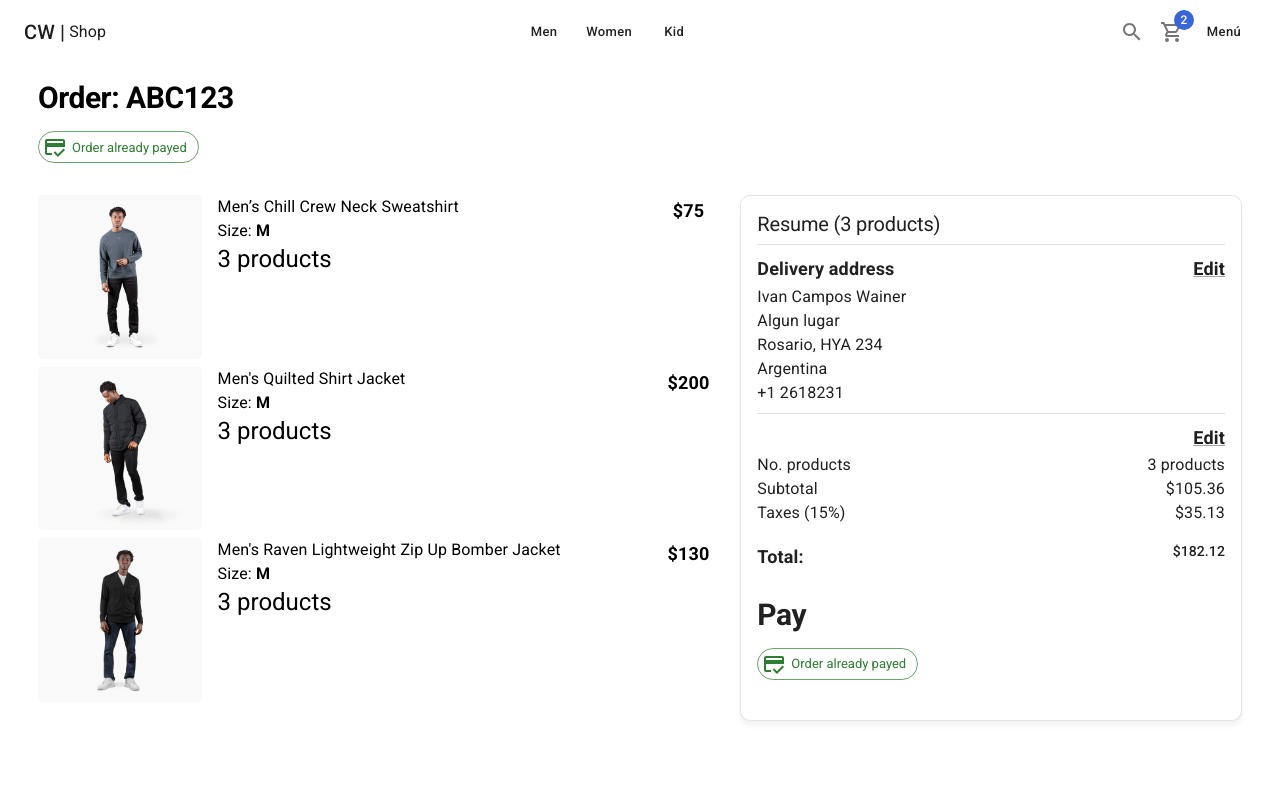
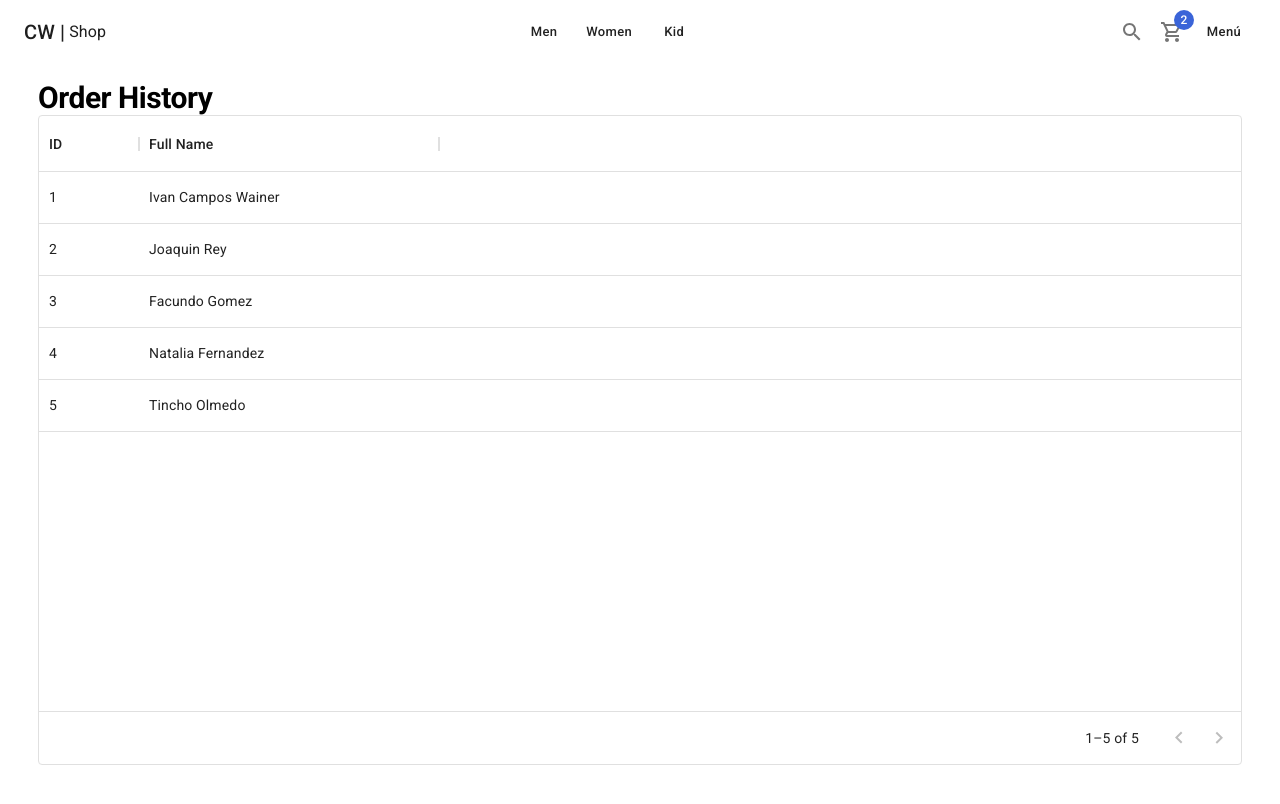
Before and after one commit to Ivowainer/cw-shop, a Next.js app: page /orders/history in a window 1280 px wide. Shown: the top 804 px of the page. Built offline with nearby package versions, Linux system fonts and the light colour scheme.

Commit message:
Order History

```diff
--- a/package.json
+++ b/package.json
@@ -14,6 +14,7 @@
     "@fontsource/roboto": "^4.5.8",
     "@mui/icons-material": "^5.10.6",
     "@mui/material": "^5.10.7",
+    "@mui/x-data-grid": "^5.17.6",
     "next": "12.3.1",
     "react": "18.2.0",
     "react-dom": "18.2.0",
--- /dev/null
+++ b/pages/orders/history.tsx
@@ -0,0 +1,37 @@
+import { ShopLayout } from '../../components/layouts'
+import { Grid, Typography } from '@mui/material';
+import { DataGrid, GridColDef } from '@mui/x-data-grid';
+
+const columns: GridColDef[] = [
+  { field: 'id', headerName: 'ID', width: 100 },
+  { field: 'fullName', headerName: 'Full Name', width: 300 },
+]
+
+const rows = [
+  { id: 1, fullName: 'Ivan Campos Wainer' },
+  { id: 2, fullName: 'Joaquin Rey' },
+  { id: 3, fullName: 'Facundo Gomez' },
+  { id: 4, fullName: 'Natalia Fernandez' },
+  { id: 5, fullName: 'Tincho Olmedo' },
+]
+
+const HistoryPage = () => {
+  return (
+    <ShopLayout title="Order History | CW Shop" pageDescription='History pays of the client'>
+      <Typography variant="h1" component="h1">Order History</Typography>
+
+      <Grid container>
+        <Grid item xs={12} sx={{ height: 650, width: '100%' }}>
+          <DataGrid
+            rows={ rows }
+            columns={ columns }
+            pageSize={ 10 }
+            rowsPerPageOptions={[10]}
+          />
+        </Grid>
+      </Grid>
+    </ShopLayout>
+  )
+}
+
+export default HistoryPage
```
Also changed, not shown: 2 other files (tests, documents, lock files or other folders).
